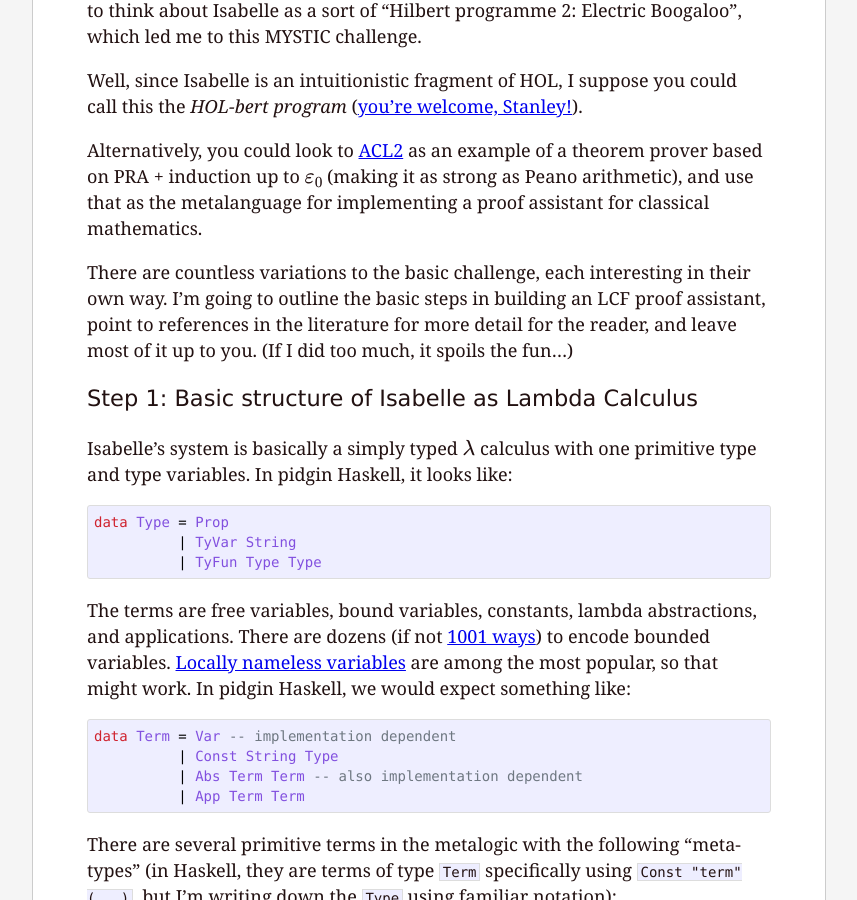
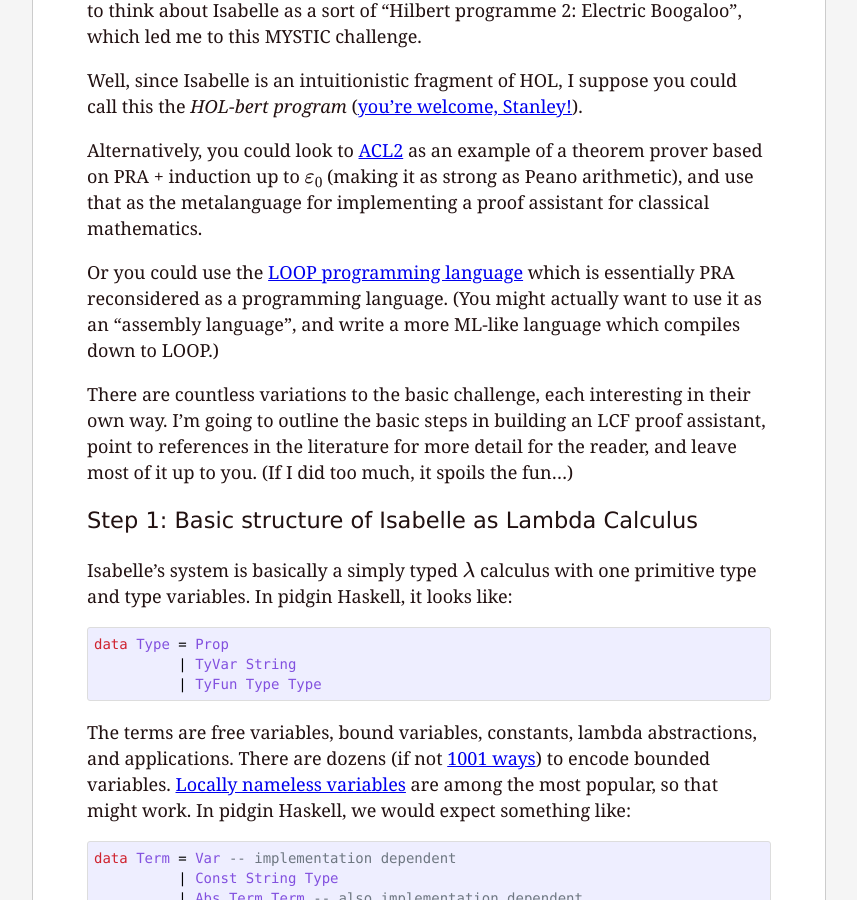
Before and after one commit to pqnelson/pqnelson.github.com, a Jekyll site: the page built from _posts/2024-06-11-MYSTIC-challenge.md, in a window 1280 px wide and 900 px high, scrolled down 4320 px. Shown: the whole window, without its empty margins (211-1068 px from the left). Built offline with Jekyll 4.4.1, drawn with Linux system fonts in a browser that asks for light colours.

Commit message:
Added LOOP language as possibility in MYSTIC challenge

```diff
--- a/_posts/2024-06-11-MYSTIC-challenge.md
+++ b/_posts/2024-06-11-MYSTIC-challenge.md
@@ -200,6 +200,11 @@
 theorem prover based on PRA + induction up to $\varepsilon_{0}$ (making
 it as strong as Peano arithmetic), and use that as the metalanguage for
 implementing a proof assistant for classical mathematics.
+
+Or you could use the [LOOP programming language](https://en.wikipedia.org/wiki/LOOP_(programming_language))
+which is essentially PRA reconsidered as a programming language. (You
+might actually want to use it as an "assembly language", and write a
+more ML-like language which compiles down to LOOP.)
 
 There are countless variations to the basic challenge, each interesting
 in their own way. I'm going to outline the basic steps in building an
```
